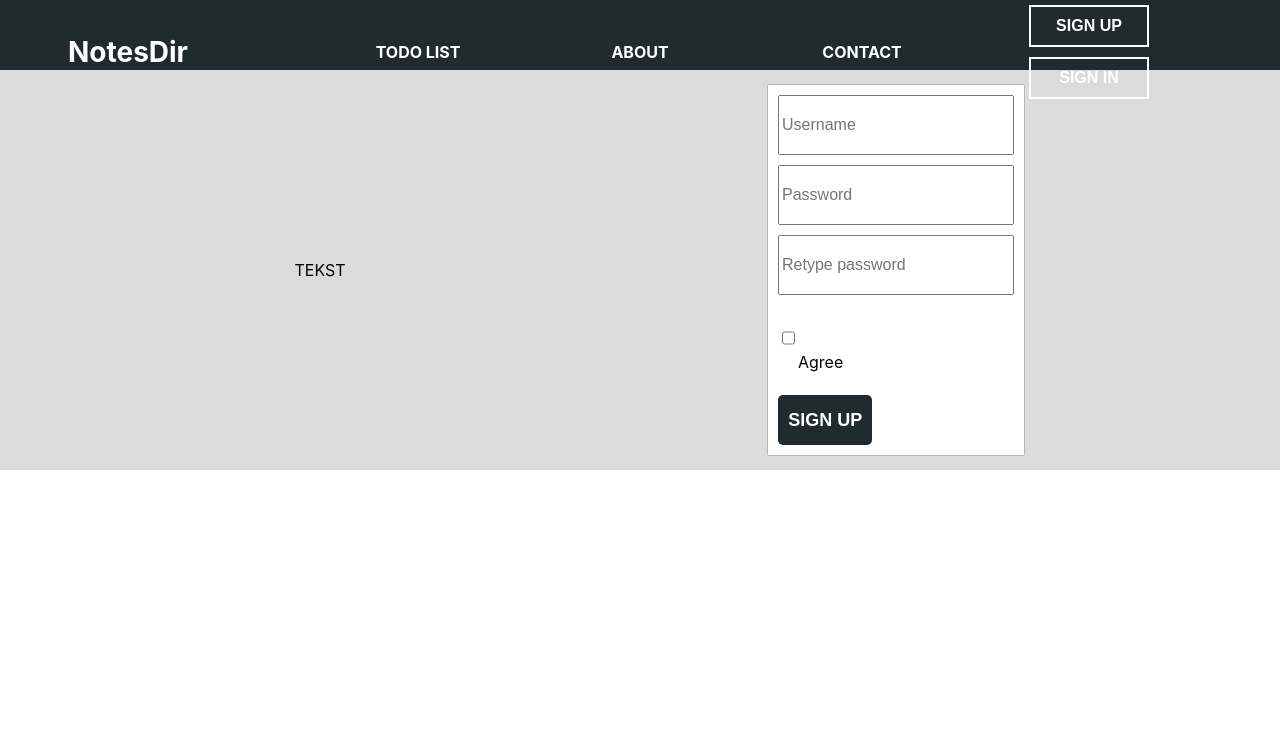
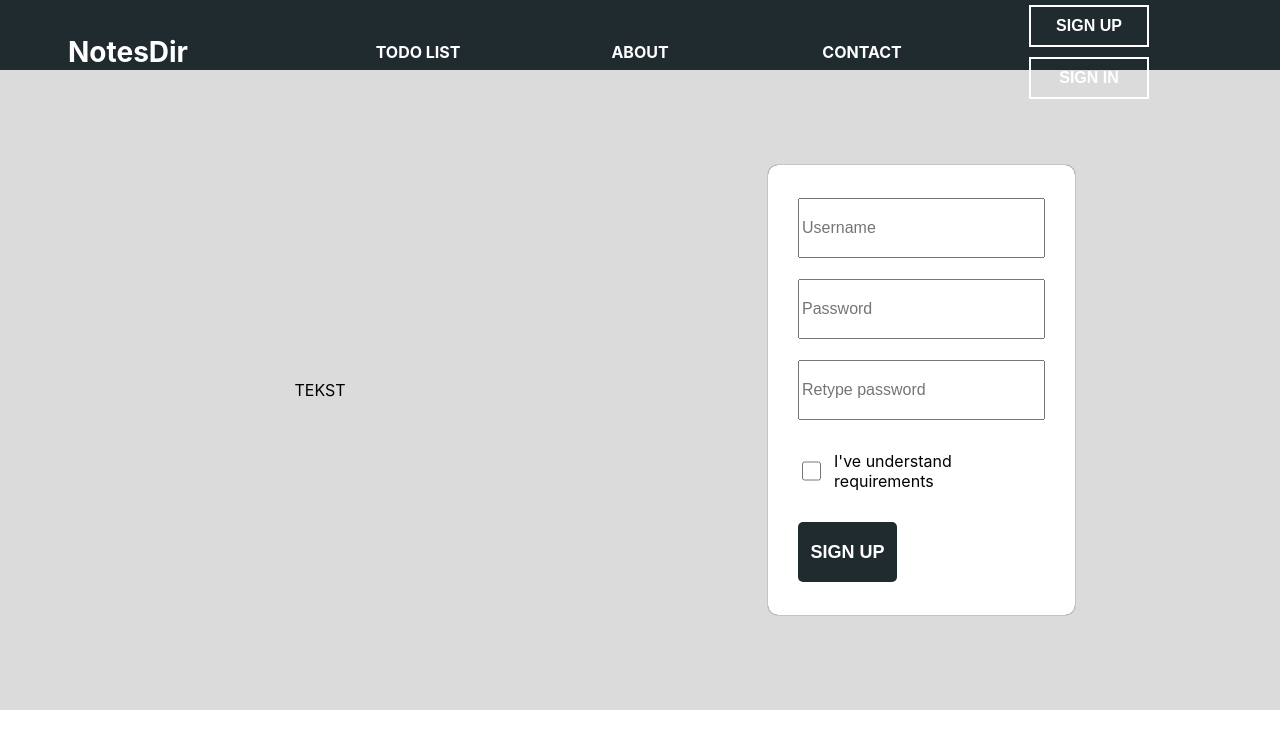
Before and after one commit to ig011/NotesDir, a Next.js app in the folder frontend/: page /signup in a window 1280 px wide. Shown: the top 748 px of the page. Built offline with nearby package versions, Linux system fonts and the light colour scheme.

Commit message:
Modify register form

```diff
--- a/frontend/pages/signup.tsx
+++ b/frontend/pages/signup.tsx
@@ -10,9 +10,9 @@ function Signup() {
           <input type="text" placeholder="Username" />
           <input type="text" placeholder="Password" />
           <input type="text" placeholder="Retype password" />
-          <div>
+          <div className={styles.cb}>
             <input type="checkbox" className={styles.checkbox} />
-            <label>Agree</label>
+            <label>I've understand requirements</label>
           </div>
           <button className={styles.btn1} type="submit">
             SIGN UP
--- a/frontend/styles/signup/Signup.module.css
+++ b/frontend/styles/signup/Signup.module.css
@@ -3,7 +3,7 @@
   padding: 0px;
   display: grid;
   grid-template-columns: 50% 50%;
-  height: 50%;
+  height: 80%;
   background-color: rgb(219, 219, 219);
 }
 
@@ -20,25 +20,43 @@
 }
 
 .form {
-  padding: 10px;
-  min-height: 70%;
-  height: 70%;
-  width: 50%;
+  padding: 30px;
+  border-radius: 10px;
+  height: fit-content;
+  width: 60%;
   background-color: white;
   display: grid;
   grid-template-rows: 1fr 1fr 1fr 1fr 1fr;
+  grid-gap: 15px;
   box-shadow: 0 0 1px black;
 }
 
 .form input {
+  align-self: center;
+  justify-self: center;
+  font-size: 16px;
+  width: 100%;
   height: 60px;
-  font-size: 16px;
+}
+
+.cb {
+  display: flex;
+  align-items: center;
+  justify-content: flex-start;
+}
+
+.cb .checkbox {
+  width: 20px;
+}
+
+.cb label {
+  margin-left: 10px;
 }
 
 .btn1 {
-  margin-top: 20px;
+  align-self: center;
   width: 40%;
-  height: 50px;
+  height: 60px;
   border: none;
   box-shadow: 0 0 10px white;
   background-color: rgb(32, 43, 48);
```
